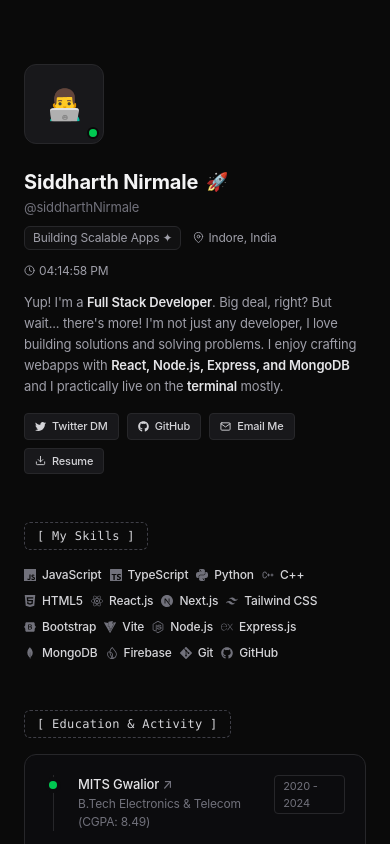
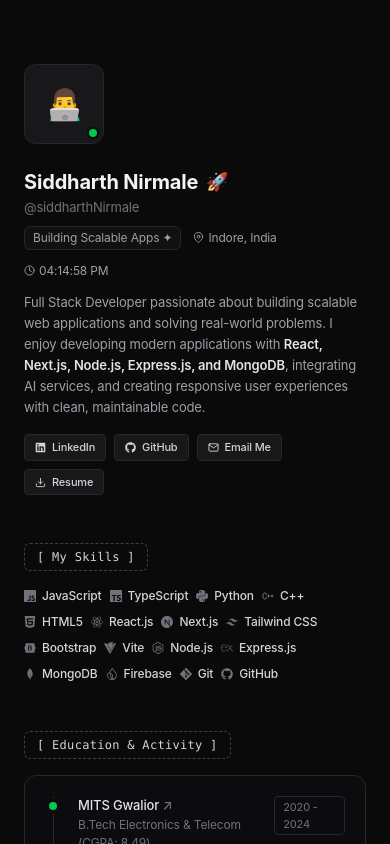
Before and after one commit to siddharthNirmale/desktop-resume, a React (Vite) app: page / in a window 390 px wide. Built offline with nearby package versions, Linux system fonts and the light colour scheme.

Commit message:
feat: implement mobile-responsive layout switching with SmallDisplay component

```diff
--- a/src/App.jsx
+++ b/src/App.jsx
@@ -15,10 +15,10 @@ export default function App() {
 
   const desktopRef = useRef(null);
 
-  // Responsive screen size listener (Up to 1024px handles iPads/Tablets and below)
+  // Responsive screen size listener (Up to 768 handles iPads/Tablets and below)
   useEffect(() => {
     const handleResize = () => {
-      setIsMobile(window.innerWidth <= 1024);
+      setIsMobile(window.innerWidth <= 768);
     };
     handleResize();
     window.addEventListener("resize", handleResize);
--- a/src/mode/SmallDisplay.jsx
+++ b/src/mode/SmallDisplay.jsx
@@ -1,4 +1,5 @@
 import React, { useState, useEffect } from "react";
+import { GitHubCalendar } from "react-github-calendar";
 import {
   FiExternalLink,
   FiMail,
@@ -53,29 +54,51 @@ const iconMap = {
 const projects = [
   {
     title: "Thumbmax",
-    badge: "10K+ signups", // Mimicking the design's image text
-    desc: "Built a scalable AI-powered thumbnail generation platform. Integrated Gemini API and Cloudinary. Implemented JWT authentication and API rate limiting.",
+    badge: "AI Powered",
+    desc: "Built a scalable AI-powered thumbnail generation platform using Node.js and Express.js. Integrated Gemini API and Cloudinary, implemented JWT authentication, API rate limiting, and deployed on Vercel.",
     stack: ["Node.js", "Express.js", "Gemini API", "Cloudinary"],
     link: "thumbmax-psi.vercel.app",
     github: "siddharthNirmale/Thumbmax",
   },
   {
     title: "Postify",
-    badge: "1.2k+ downloads",
-    desc: "Developed a full-stack social media application. Built REST APIs for authentication, feeds and posts. Implemented secure CRUD operations with JWT.",
+    badge: "Full Stack",
+    desc: "Developed a full-stack social media platform with authentication, posts, feeds, and user management. Built secure REST APIs using Express.js and MongoDB with JWT authentication.",
     stack: ["Node.js", "Express.js", "MongoDB"],
     link: "github.com/siddharthNirmale/Feed-Pin",
     github: "siddharthNirmale/Feed-Pin",
   },
   {
     title: "E-Commerce",
-    badge: "Live Store",
-    desc: "Built responsive e-commerce user interface. Implemented filtering and category navigation. Used React Hooks for state management across devices.",
+    badge: "Live Project",
+    desc: "Built a responsive e-commerce frontend with product filtering, search, category navigation, and React Hooks for efficient state management across devices.",
     stack: ["React.js", "Vite", "JavaScript"],
     link: "ecommerce-aug.vercel.app",
-    github: "siddharthNirmale",
+    github: "siddharthNirmale/Ecommerce-Aug",
   },
 ];
+
+// --- Helper configurations for the GitHub Calendar ---
+const customTheme = {
+  light: ['#27272a', '#52525b', '#71717a', '#a1a1aa', '#f4f4f5'],
+  dark: ['#18181b', '#3f3f46', '#71717a', '#a1a1aa', '#f4f4f5'], // Matches the dark zinc aesthetic
+};
+
+const filterLastSixMonths = (contributions) => {
+  const currentYear = new Date().getFullYear();
+  const currentMonth = new Date().getMonth();
+  const shownMonths = 6;
+
+  return contributions.filter((activity) => {
+    const date = new Date(activity.date);
+    const monthOfDay = date.getMonth();
+    return (
+      date.getFullYear() === currentYear &&
+      monthOfDay > currentMonth - shownMonths &&
+      monthOfDay <= currentMonth
+    );
+  });
+};
 
 export default function TerminalPortfolio() {
   const [currentTime, setCurrentTime] = useState("");
@@ -114,9 +137,8 @@ export default function TerminalPortfolio() {
         {/* --- Profile Header --- */}
         <div className="flex flex-col sm:flex-row gap-6 items-start">
           <div className="w-20 h-20 shrink-0 rounded-xl bg-zinc-900 border border-zinc-800 flex items-center justify-center relative">
-             <span className="text-3xl">👨‍💻</span>
-             {/* Status Dot */}
-             <span className="absolute bottom-1 right-1 w-3 h-3 bg-green-500 border-2 border-[#0a0a0a] rounded-full"></span>
+            <span className="text-3xl">👨‍💻</span>
+            <span className="absolute bottom-1 right-1 w-3 h-3 bg-green-500 border-2 border-[#0a0a0a] rounded-full"></span>
           </div>
 
           <div className="space-y-3 flex-1">
@@ -136,11 +158,15 @@ export default function TerminalPortfolio() {
             </div>
 
             <p className="text-[13px] leading-relaxed max-w-2xl text-zinc-400">
-              Yup! I'm a <strong className="text-zinc-200 font-semibold">Full Stack Developer</strong>. Big deal, right? But wait... there's more! I'm not just any developer, I love building solutions and solving problems. I enjoy crafting webapps with <strong className="text-zinc-200 font-semibold">React, Node.js, Express, and MongoDB</strong> and I practically live on the <strong className="text-zinc-200 font-semibold">terminal</strong> mostly.
+              Full Stack Developer passionate about building scalable web applications and solving real-world problems. I enjoy developing modern applications with <strong className="text-zinc-200 font-semibold">React, Next.js, Node.js, Express.js, and MongoDB</strong>, integrating AI services, and creating responsive user experiences with clean, maintainable code.
             </p>
 
             <div className="flex flex-wrap gap-2 pt-1">
-              <ActionButton icon={<FaTwitter />} text="Twitter DM" href="#" />
+              <ActionButton
+                icon={<FaLinkedin />}
+                text="LinkedIn"
+                href="https://linkedin.com/in/siddharth-nirmale"
+              />
               <ActionButton icon={<FaGithub />} text="GitHub" href="https://github.com/siddharthNirmale" />
               <ActionButton icon={<FiMail />} text="Email Me" href="mailto:siddharth175nirmale1@gmail.com" />
               <ActionButton icon={<FiDownload />} text="Resume" onClick={handleDownload} isButton />
@@ -180,35 +206,36 @@ export default function TerminalPortfolio() {
               </div>
             </div>
 
-            {/* Custom GitHub Contribution Graph Mock */}
-            <div className="pt-4 border-t border-zinc-800/60">
-              <div className="flex items-end justify-between mb-2">
-                <span className="text-[11px] text-zinc-500">Jul — Mar</span>
+            {/* Actual GitHub Contribution Graph */}
+            <div className="pt-4 border-t border-zinc-800/60 overflow-hidden">
+              <div className="overflow-x-auto pb-2 scrollbar-hide flex flex-col items-start w-full">
+                <GitHubCalendar
+                  username="siddharthNirmale"
+                  colorScheme="dark"
+
+
+                  blockSize={8.5}
+                  blockMargin={3}
+                  blockRadius={2}
+                  fontSize={11}
+
+                  hideTotalCount
+                  style={{
+                    color: 'rgba(255, 255, 255, 0.3)',
+                    fontFamily: 'var(--font-primary)',
+                  }}
+                />
               </div>
-              <div className="flex gap-[3px] overflow-hidden">
-                {Array.from({ length: 42 }).map((_, colIndex) => (
-                  <div key={colIndex} className="grid grid-rows-7 gap-[3px]">
-                    {Array.from({ length: 7 }).map((_, rowIndex) => {
-                      // Generate random activity density
-                      const intensity = Math.random();
-                      let bgClass = "bg-zinc-800/40"; // Empty
-                      if (intensity > 0.85) bgClass = "bg-zinc-100"; // High
-                      else if (intensity > 0.6) bgClass = "bg-zinc-400"; // Medium
-                      else if (intensity > 0.4) bgClass = "bg-zinc-600"; // Low
 
-                      return <div key={rowIndex} className={`w-[10px] h-[10px] rounded-[2px] ${bgClass}`} />;
-                    })}
-                  </div>
-                ))}
-              </div>
+              {/* Custom Legend underneath to match the widget since you set hideColorLegend */}
               <div className="flex justify-between items-center mt-2 text-[11px] text-zinc-500">
                 <span>This year, I achieved consistent deployments</span>
                 <div className="flex items-center gap-1">
                   Less
-                  <div className="w-[10px] h-[10px] rounded-[2px] bg-zinc-800/40" />
-                  <div className="w-[10px] h-[10px] rounded-[2px] bg-zinc-600" />
-                  <div className="w-[10px] h-[10px] rounded-[2px] bg-zinc-400" />
-                  <div className="w-[10px] h-[10px] rounded-[2px] bg-zinc-100" />
+                  <div className="w-[10px] h-[10px] rounded-[2px] bg-[#18181b]" />
+                  <div className="w-[10px] h-[10px] rounded-[2px] bg-[#3f3f46]" />
+                  <div className="w-[10px] h-[10px] rounded-[2px] bg-[#71717a]" />
+                  <div className="w-[10px] h-[10px] rounded-[2px] bg-[#f4f4f5]" />
                   More
                 </div>
               </div>
@@ -240,8 +267,8 @@ export default function TerminalPortfolio() {
                       {project.title} <span className="w-2 h-2 rounded-full bg-green-500" />
                     </h3>
                     <div className="flex items-center gap-2">
-                      <LinkBadge icon={<FiExternalLink size={12}/>} text="Live" href={`https://${project.link}`} />
-                      <LinkBadge icon={<FaGithub size={12}/>} text="GitHub" href={`https://github.com/${project.github}`} />
+                      <LinkBadge icon={<FiExternalLink size={12} />} text="Live" href={`https://${project.link}`} />
+                      <LinkBadge icon={<FaGithub size={12} />} text="GitHub" href={`https://github.com/${project.github}`} />
                     </div>
                   </div>
 
```
